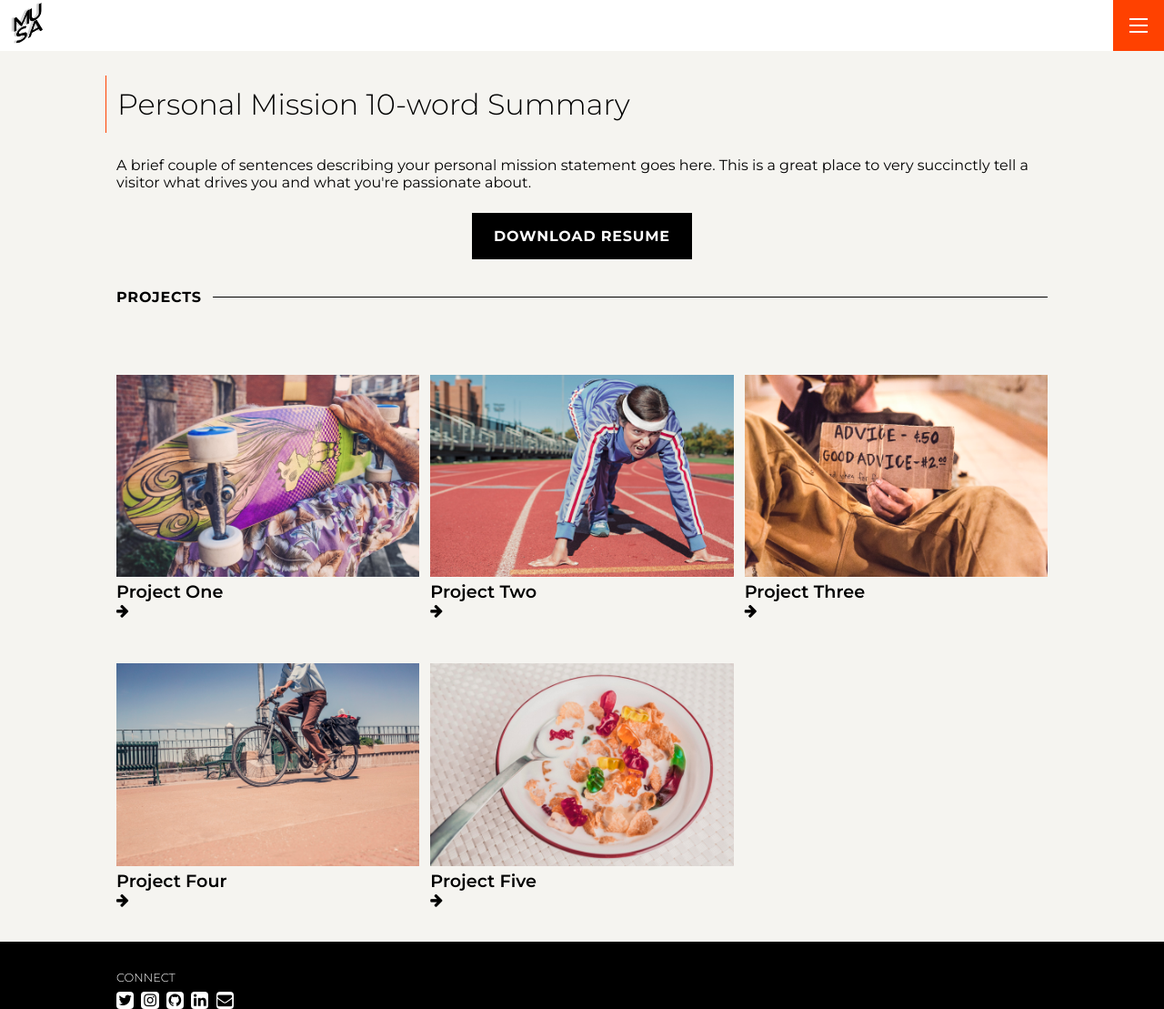
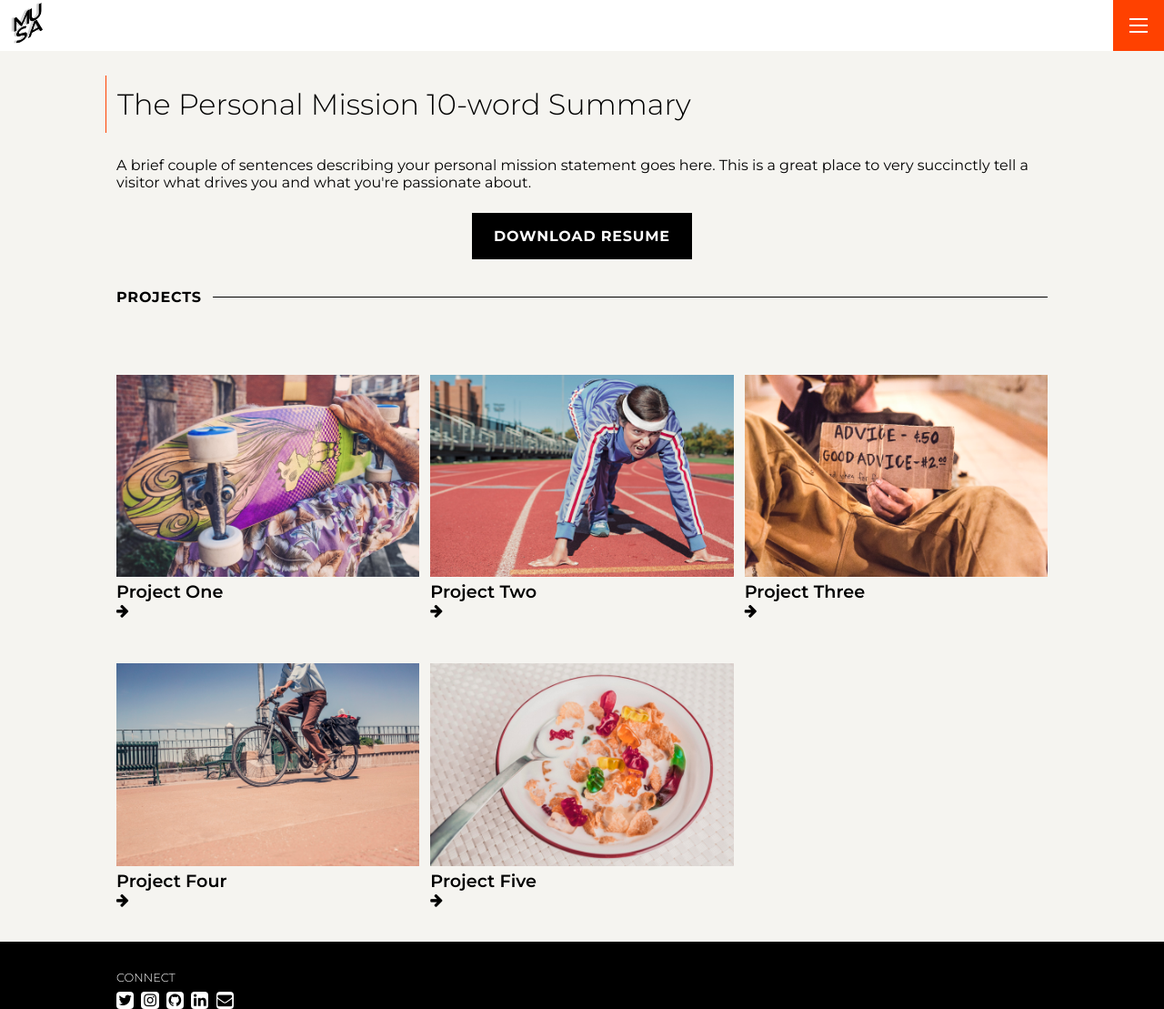
Before and after one commit to S3corper/portfolio, a Jekyll site: the page built from index.md, in a window 1280 px wide and 1109 px high. Shown: the whole window at 91% size. Built offline with Jekyll 4.4.1, drawn with Linux system fonts in a browser that asks for light colours.

Commit message:
Update settings.yml

```diff
--- a/_data/settings.yml
+++ b/_data/settings.yml
@@ -7,7 +7,7 @@ logo: '/assets/img/musa-logo.png'
 # A brief introduction or mission statement that appears at the top of the
 # portfolio home page, above the project list. If you don't want one of the
 # intro_title or intro_text to show up, just set the appropriate value to null.
-intro_title: Personal Mission 10-word Summary
+intro_title: The Personal Mission 10-word Summary
 intro_text: |
   A brief couple of sentences describing your personal mission statement goes
   here. This is a great place to very succinctly tell a visitor what drives you
```
